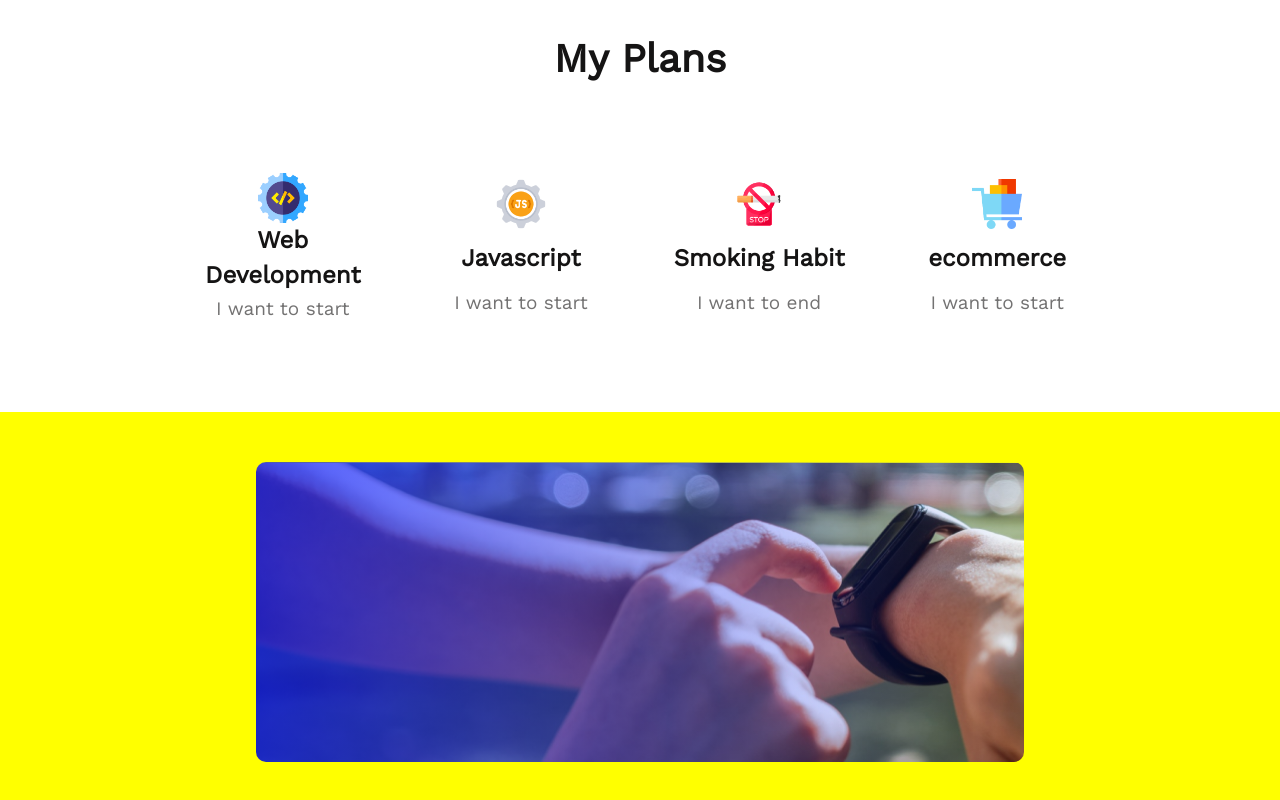
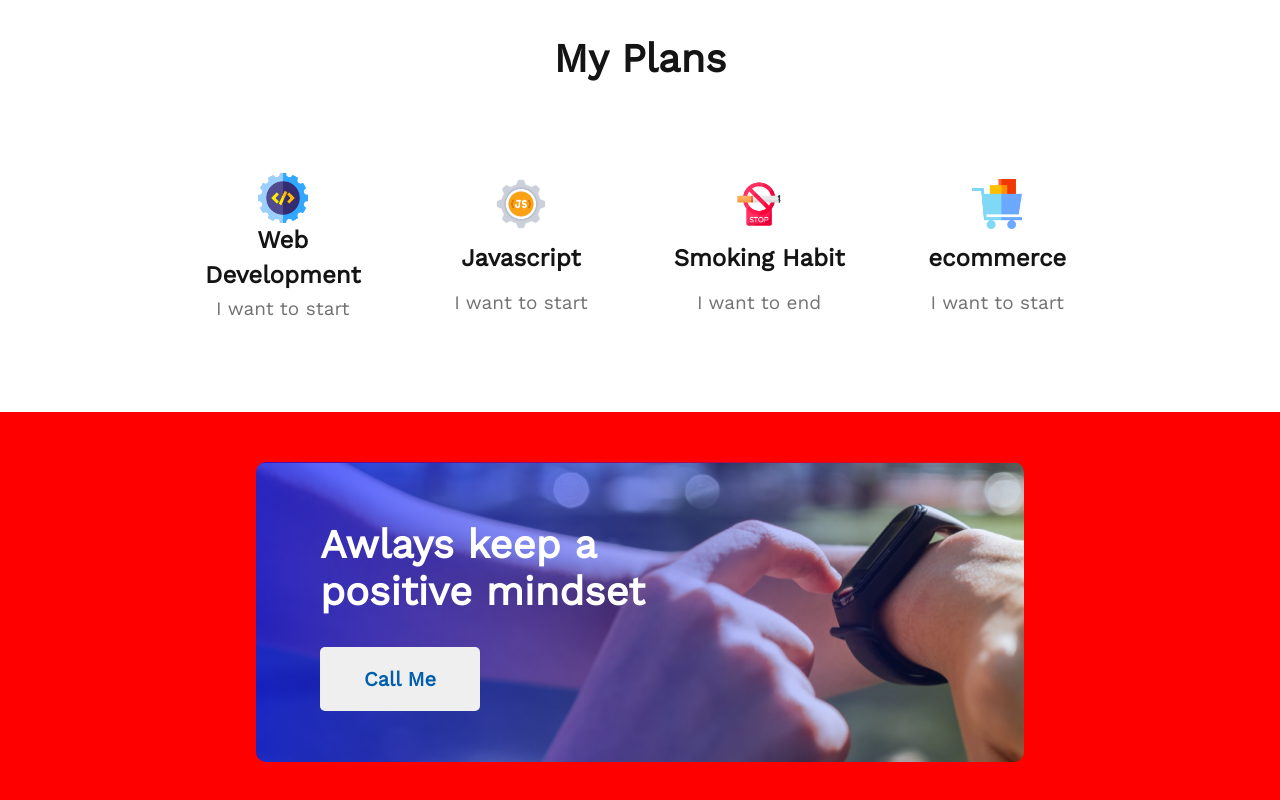
Before and after one commit to towhidulislam2023/new-year-mission-website, a plain HTML site: page index.html in a window 1280 px wide. Shown: the part 1668-2468 px from the top of the page. Drawn offline with nearby package versions, Linux system fonts and the light colour scheme.

Commit message:
watch-section-text added

```diff
--- a/index.html
+++ b/index.html
@@ -76,10 +76,15 @@
                 </div>
             </div>
         </section>
+        <!-- bannar section  -->
         <section class="only-bannar">
             <div class="img-bnr">
                 <div class="bnr-sec">
-                    <div class="bnr-text"></div>
+                    <div class="bnr-text">
+                        <h1 class="bnr-title">Awlays keep a positive mindset</h1>
+                        <button class="contact-btn">Call Me</button>
+
+                    </div>
                 </div>
             </div>
         </section>
--- a/new-year-web-css/style.css
+++ b/new-year-web-css/style.css
@@ -225,7 +225,7 @@
 .img-bnr {
     height: 50vh;
     width: 100%;
-    background: yellow;
+    /* background: yellow; */
     display: flex;
     align-items: center;
     justify-content: center;
@@ -239,3 +239,15 @@
     background-size: cover;
     background-repeat: no-repeat;
 }
+
+.bnr-text {
+    margin: 59px 64px;
+}
+
+.bnr-title {
+    width: 59%;
+    font-weight: 700;
+    font-size: 40px;
+    line-height: 47px;
+    color: #FFFFFF;
+}
```
